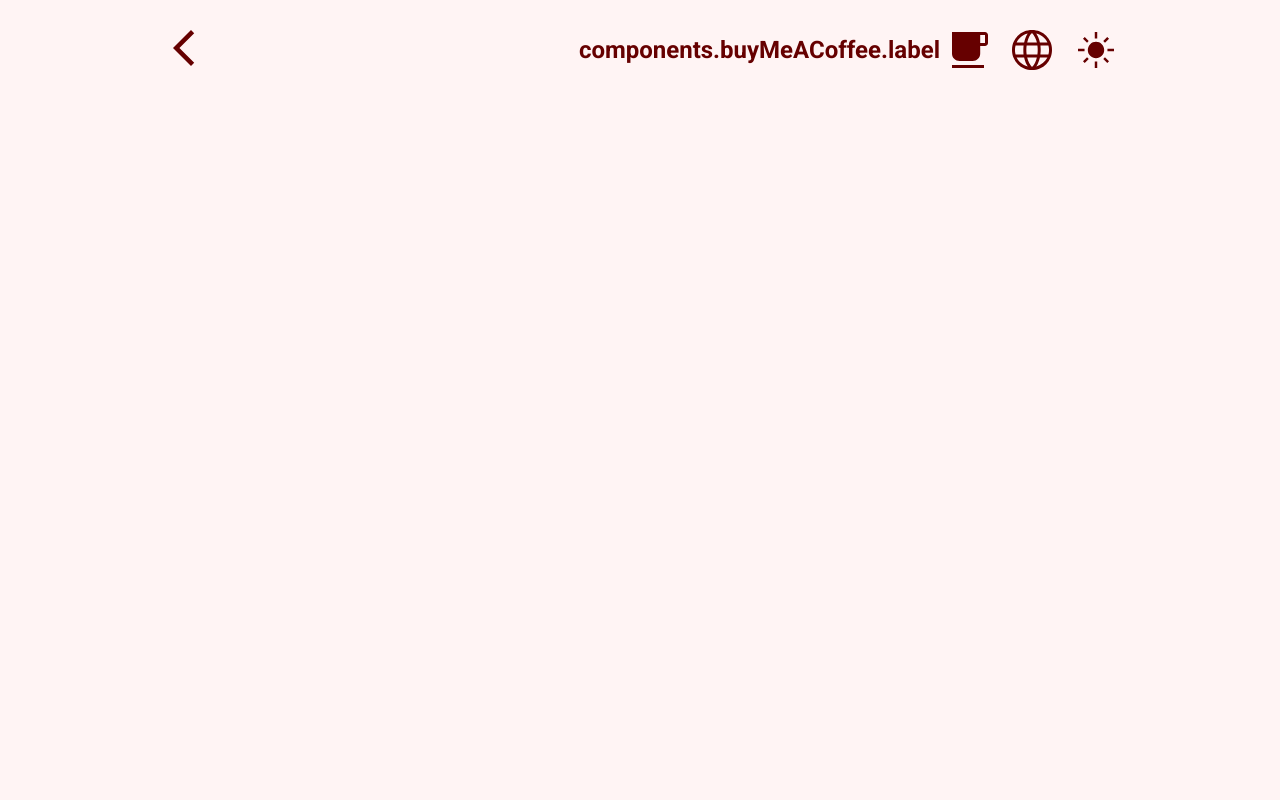
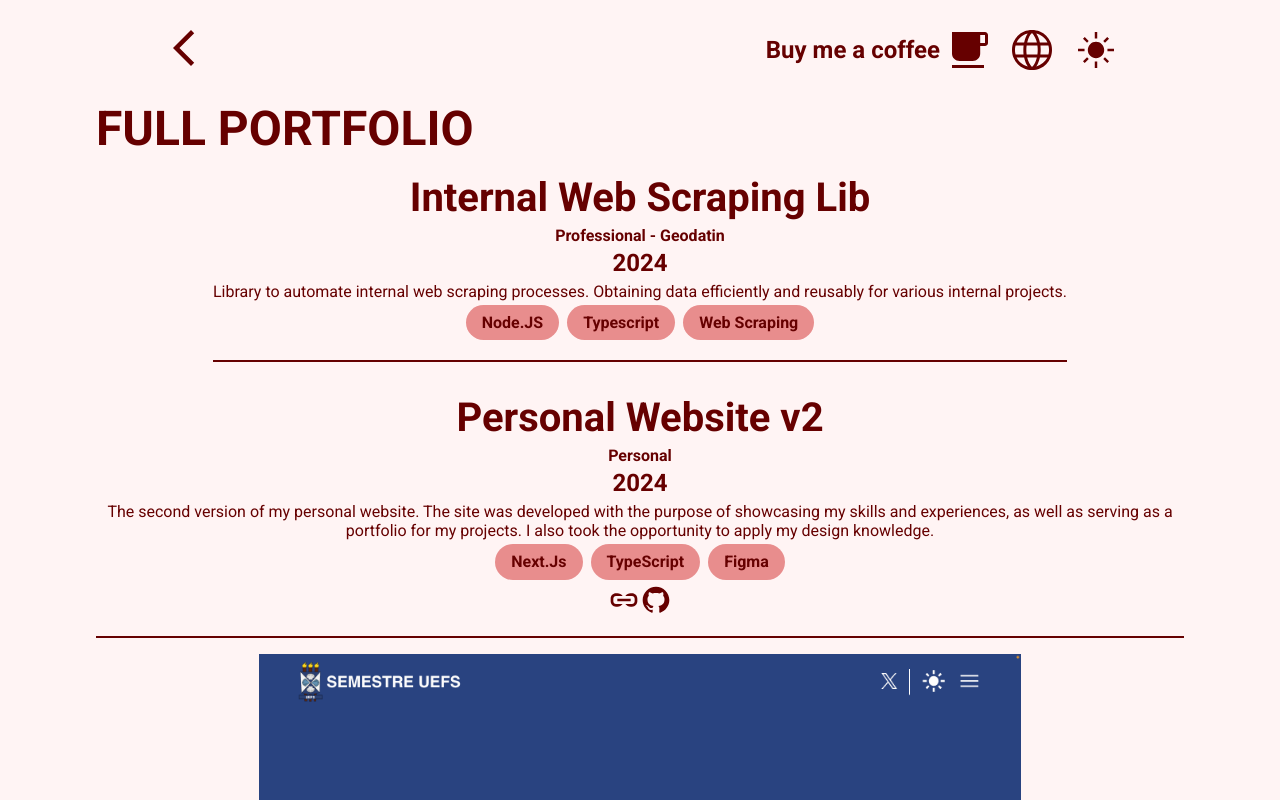
Before and after one commit to LaercioSR/portfolio-v2, a Next.js app: page /projects in a window 1280 px wide. Shown: the top 800 px of the page. Built offline with nearby package versions, Linux system fonts and the light colour scheme.

Commit message:
feat: finish projects page

```diff
--- a/src/app/data/projects.ts
+++ b/src/app/data/projects.ts
@@ -13,11 +13,20 @@ interface Project {
 
 export const projects: Project[] = [
   {
+    title: "libScrapper",
+    year: "2024",
+    skills: ["Node.JS", "Typescript", "Web Scraping"],
+    type: "professional",
+    bond: "Geodatin",
+    images: [],
+    highlight: false,
+  },
+  {
     title: "portfolioV2",
     link: "https://laerciorios.com/",
     repository: "https://github.com/LaercioSR/personal-website-v2",
     year: "2024",
-    skills: ["Next.Js", "TypeScript"],
+    skills: ["Next.Js", "TypeScript", "Figma"],
     type: "personal",
     images: [],
     highlight: false,
--- a/src/app/i18n/locales/en.json
+++ b/src/app/i18n/locales/en.json
@@ -30,7 +30,7 @@
           "label": "Fullstack developer focused on NodeJs and React"
         },
         "description": {
-          "label": "Lorem ipsum dolor sit amet, consectetur adipiscing elit. Nunc diam massa, ornare eu bibendum a, venenatis non purus. Sed erat purus, porttitor eu posuere interdum, rutrum a nisl. Maecenas maximus volutpat purus sed posuere. Quisque sit amet nisl eros. Sed mollis diam eu libero sagittis cursus. Pellentesque habitant morbi tristique senectus et netus et malesuada fames ac turpis egestas. Pellentesque quis orci sed orci imperdiet suscipit. Donec cursus leo velit, eget venenatis neque vehicula ut."
+          "label": "I'm a FullStack developer focused on JavaScript/TypeScript, with experience in Node.js and React.js. I have experience creating Restful APIs with clear and detailed documentation integrated with relational databases like PostgreSQL. I also have experience developing responsive interfaces and implementing efficient development and deployment pipelines (CI/CD) using Docker and GitHub Actions. In addition, I have experience creating unit and integration tests, ensuring the quality and robustness of the applications."
         }
       },
       "projects": {
@@ -64,6 +64,11 @@
         "title": {
           "label": "Presentations"
         }
+      }
+    },
+    "projects": {
+      "title": {
+        "label": "FULL PORTFOLIO"
       }
     }
   },
@@ -99,7 +104,7 @@
           "label": "Remote (Feira de Santana, Brazil)"
         },
         "description": {
-          "label": "Lorem ipsum dolor sit amet, consectetur adipiscing elit. Nunc sit amet egestas diam. Donec eget convallis ex. Cras nec leo risus. Nunc finibus lorem risus, id fermentum urna tempus eu.\n\nDonec id iaculis dui. Nulla sit amet euismod velit. Donec sed quam sit amet elit eleifend elementum. Morbi pellentesque ligula vel faucibus commodo. Aenean rhoncus varius ligula ut cursus. Duis congue pellentesque rutrum."
+          "label": "The company specializes in developing systems that integrate data intelligence and geoinformation to offer innovative solutions. My main responsibilities involve creating and maintaining Restful APIs with automated integration testing, using Node.js and TypeScript, as well as developing responsive interfaces in web applications, using React. I am also responsible for managing and optimizing databases related to PostgreSQL performing modeling and query enhancement.\n\nIn addition, we develop internal scripts and libraries focused on automating web scraping processes, prioritizing efficiency and reuse. My role also includes configuring and automating CI/CD pipelines with GitHub Actions, facilitating the flow of development and continuous deployment. Participate in meetings with clients to understand their needs and ensure that the solutions provided are aligned with their expectations."
         }
       },
       "golfarma": {
@@ -110,17 +115,36 @@
           "label": "Hybrid (Feira de Santana, Brazil)"
         },
         "description": {
-          "label": "Lorem ipsum dolor sit amet, consectetur adipiscing elit. Nunc sit amet egestas diam. Donec eget convallis ex. Cras nec leo risus. Nunc finibus lorem risus, id fermentum urna tempus eu.\n\nDonec id iaculis dui. Nulla sit amet euismod velit. Donec sed quam sit amet elit eleifend elementum. Morbi pellentesque ligula vel faucibus commodo. Aenean rhoncus varius ligula ut cursus. Duis congue pellentesque rutrum."
+          "label": "The pharmaceutical distributor, focused on the Bahian market, began investing in technology at the end of 2019 to keep up with the transformations in the sector. During my time at the company, I worked on the development, creation, and maintenance of Restful APIs, using PHP (Laravel), ensuring the efficiency and scalability of the implemented solutions.\n\nI was also responsible for managing and maintaining databases with SQL Server and PostgreSQL, ensuring the integrity and performance of the stored information. In addition, I maintained direct contact with customers to understand their needs, solve problems, and ensure the proper implementation of the developed systems."
         }
       }
     },
     "projects": {
+      "types": {
+        "personal": {
+          "label": "Personal"
+        },
+        "professional": {
+          "label": "Professional"
+        },
+        "academic": {
+          "label": "Academic"
+        }
+      },
+      "libScrapper": {
+        "title": {
+          "label": "Internal Web Scraping Lib"
+        },
+        "description": {
+          "label": "Library to automate internal web scraping processes. Obtaining data efficiently and reusably for various internal projects."
+        }
+      },
       "portfolioV2": {
         "title": {
           "label": "Personal Website v2"
         },
         "description": {
-          "label": "Lorem ipsum dolor sit amet, consectetur adipiscing elit. Nunc sit amet egestas diam. Donec eget convallis ex. Cras nec leo risus. Nunc finibus lorem risus, id fermentum urna tempus eu."
+          "label": "The second version of my personal website. The site was developed with the purpose of showcasing my skills and experiences, as well as serving as a portfolio for my projects. I also took the opportunity to apply my design knowledge."
         }
       },
       "semesterUefs": {
@@ -128,7 +152,7 @@
           "label": "Semester UEFS"
         },
         "description": {
-          "label": "Lorem ipsum dolor sit amet, consectetur adipiscing elit. Nunc sit amet egestas diam. Donec eget convallis ex. Cras nec leo risus. Nunc finibus lorem risus, id fermentum urna tempus eu."
+          "label": "Platform with a countdown to the end of the academic semester at UEFS, along with a calendar featuring automatic updates to assist the academic community."
         }
       },
       "portfolioV1": {
@@ -136,7 +160,7 @@
           "label": "Personal Website v1"
         },
         "description": {
-          "label": "Lorem ipsum dolor sit amet, consectetur adipiscing elit. Nunc sit amet egestas diam. Donec eget convallis ex. Cras nec leo risus. Nunc finibus lorem risus, id fermentum urna tempus eu."
+          "label": "First version of my personal website. It is currently outdated."
         }
       },
       "ondeAssistir": {
@@ -144,7 +168,7 @@
           "label": "Onde Assistir (Where to Watch)"
         },
         "description": {
-          "label": "Lorem ipsum dolor sit amet, consectetur adipiscing elit. Nunc sit amet egestas diam. Donec eget convallis ex. Cras nec leo risus. Nunc finibus lorem risus, id fermentum urna tempus eu."
+          "label": "Platform that gathers information on where to watch live football matches, based on services available in Brazil. Developed as an academic project."
         }
       },
       "ppbio": {
@@ -152,7 +176,7 @@
           "label": "PPBio"
         },
         "description": {
-          "label": "Lorem ipsum dolor sit amet, consectetur adipiscing elit. Nunc sit amet egestas diam. Donec eget convallis ex. Cras nec leo risus. Nunc finibus lorem risus, id fermentum urna tempus eu."
+          "label": "Platform featuring a listing of projects for fundraising, focused on the Legal Amazon region. I contributed by developing the API."
         }
       },
       "rhisa": {
@@ -160,7 +184,7 @@
           "label": "Rhisa"
         },
         "description": {
-          "label": "Lorem ipsum dolor sit amet, consectetur adipiscing elit. Nunc sit amet egestas diam. Donec eget convallis ex. Cras nec leo risus. Nunc finibus lorem risus, id fermentum urna tempus eu."
+          "label": "Platform focused on creating a network of researchers working in the Legal Amazon region. I contributed to the development of the API and data scraping."
         }
       },
       "leadbase": {
@@ -168,7 +192,7 @@
           "label": "Leadbase"
         },
         "description": {
-          "label": "Lorem ipsum dolor sit amet, consectetur adipiscing elit. Nunc sit amet egestas diam. Donec eget convallis ex. Cras nec leo risus. Nunc finibus lorem risus, id fermentum urna tempus eu."
+          "label": "Data management platform for pharmacies."
         }
       }
     },
@@ -181,7 +205,7 @@
           "label": "XXX SIECOMP"
         },
         "description": {
-          "label": "Lorem ipsum dolor sit amet, consectetur adipiscing elit. Nunc sit amet egestas diam. Donec eget convallis ex. Cras nec leo risus. Nunc finibus lorem risus, id fermentum urna tempus eu.\n\nDonec id iaculis dui. Nulla sit amet euismod velit. Donec sed quam sit amet elit eleifend elementum. Morbi pellentesque ligula vel faucibus commodo. Aenean rhoncus varius ligula ut cursus. Duis congue pellentesque rutrum."
+          "label": "The talk addressed the importance of learning the basics and making a correlation between cooking and programming. The idea was to show that, just as in cooking, it is necessary to understand the ingredients and their functions to create an elaborate cake, in programming it is necessary to understand the concepts and their applications to create efficient and quality code."
         }
       }
     }
--- a/src/app/i18n/locales/pt.json
+++ b/src/app/i18n/locales/pt.json
@@ -30,7 +30,7 @@
           "label": "Programador fullstack com foco NodeJs e React"
         },
         "description": {
-          "label": "Lorem ipsum dolor sit amet, consectetur adipiscing elit. Nunc diam massa, ornare eu bibendum a, venenatis non purus. Sed erat purus, porttitor eu posuere interdum, rutrum a nisl. Maecenas maximus volutpat purus sed posuere. Quisque sit amet nisl eros. Sed mollis diam eu libero sagittis cursus. Pellentesque habitant morbi tristique senectus et netus et malesuada fames ac turpis egestas. Pellentesque quis orci sed orci imperdiet suscipit. Donec cursus leo velit, eget venenatis neque vehicula ut."
+          "label": "Sou desenvolvedor FullStack focado em JavaScript/TypeScript, com experiência em Node.js e React.js.Tenho experiência na criação de APIs Restful com documentações claras e detalhadas, integradas a bancos de dados relacionais como PostgreSQL. Também possuo experiência no desenvolvimento de interfaces responsivas e na implementação de pipelines de desenvolvimento e deploy eficientes (CI/CD), utilizando Docker e GitHub Actions. Além disso, possuo experiência na criação de testes unitários e de integração, garantindo a qualidade e a robustez das aplicações."
         }
       },
       "projects": {
@@ -64,6 +64,11 @@
         "title": {
           "label": "Apresentações"
         }
+      }
+    },
+    "projects": {
+      "title": {
+        "label": "PORTFÓLIO COMPLETO"
       }
     }
   },
@@ -99,7 +104,7 @@
           "label": "Remoto (Feira de Santana - BA)"
         },
         "description": {
-          "label": "Geodatin - Lorem ipsum dolor sit amet, consectetur adipiscing elit. Nunc sit amet egestas diam. Donec eget convallis ex. Cras nec leo risus. Nunc finibus lorem risus, id fermentum urna tempus eu.\n\nDonec id iaculis dui. Nulla sit amet euismod velit. Donec sed quam sit amet elit eleifend elementum. Morbi pellentesque ligula vel faucibus commodo. Aenean rhoncus varius ligula ut cursus. Duis congue pellentesque rutrum."
+          "label": "A empresa é especializada no desenvolvimento de sistemas que integram inteligência de dados e geoinformação para oferecer soluções inovadoras. Minhas principais responsabilidades envolvem a criação e manutenção de APIs Restful com testes de integração automatizados, utilizando Node.js e TypeScript, além do desenvolvimento de interfaces responsivas em aplicações web, usando React. Também sou responsável pelo gerenciamento e otimização de bancos de dados relacionais com PostgreSQL, realizando modelagem e aprimoramento de consultas.\n\nAlém disso, desenvolvo scripts e bibliotecas internas focados na automação de processos de web scraping, priorizando a eficiência e reutilização. Minha atuação inclui ainda a configuração e automação de pipelines de CI/CD com GitHub Actions, facilitando o fluxo de desenvolvimento e deploy contínuo. Participo ativamente de reuniões com clientes para entender suas necessidades e assegurar que as soluções desenvolvidas estejam alinhadas com suas expectativas."
         }
       },
       "golfarma": {
@@ -110,17 +115,36 @@
           "label": "Híbrido (Feira de Santana - BA)"
         },
         "description": {
-          "label": "Golfarma - Lorem ipsum dolor sit amet, consectetur adipiscing elit. Nunc sit amet egestas diam. Donec eget convallis ex. Cras nec leo risus. Nunc finibus lorem risus, id fermentum urna tempus eu.\n\nDonec id iaculis dui. Nulla sit amet euismod velit. Donec sed quam sit amet elit eleifend elementum. Morbi pellentesque ligula vel faucibus commodo. Aenean rhoncus varius ligula ut cursus. Duis congue pellentesque rutrum."
+          "label": "A distribuidora farmacêutica, com foco no mercado baiano, começou a investir em tecnologia no final de 2019 para acompanhar as transformações do setor. Durante meu período na empresa, atuei no desenvolvimento, criação e manutenção de APIs Restful, utilizando PHP (Laravel), garantindo a eficiência e escalabilidade das soluções implementadas.\n\nTambém fui responsável pelo gerenciamento e manutenção de bancos de dados com SQL Server e PostgreSQL, assegurando a integridade e a performance das informações armazenadas. Além disso, mantive contato direto com clientes para entender suas necessidades, solucionar problemas e garantir a implementação adequada dos sistemas desenvolvidos."
         }
       }
     },
     "projects": {
+      "types": {
+        "personal": {
+          "label": "Pessoal"
+        },
+        "professional": {
+          "label": "Profissional"
+        },
+        "academic": {
+          "label": "Acadêmico"
+        }
+      },
+      "libScrapper": {
+        "title": {
+          "label": "Biblioteca de Web Scraping Interno"
+        },
+        "description": {
+          "label": "Biblioteca para automatizar processos de web scraping interno. Obtendo dados de forma eficiente e reutilizável para diversos projetos internos."
+        }
+      },
       "portfolioV2": {
         "title": {
           "label": "Site Pessoal v2"
         },
         "description": {
-          "label": "Lorem ipsum dolor sit amet, consectetur adipiscing elit. Nunc sit amet egestas diam. Donec eget convallis ex. Cras nec leo risus. Nunc finibus lorem risus, id fermentum urna tempus eu."
+          "label": "Segunda versão do meu site pessoal. O site foi desenvolvido com o intuito de apresentar minhas habilidades e experiências, além de servir como um portfólio para meus projetos. Também aproveitei para aplicar meus conhecimentos de design."
         }
       },
       "semesterUefs": {
@@ -128,7 +152,7 @@
           "label": "Semestre UEFS"
         },
         "description": {
-          "label": "Lorem ipsum dolor sit amet, consectetur adipiscing elit. Nunc sit amet egestas diam. Donec eget convallis ex. Cras nec leo risus. Nunc finibus lorem risus, id fermentum urna tempus eu."
+          "label": "Plataforma com contagem dos dias para o fim do semestre letivo da UEFS, além de um calendário com atualizações automáticas para ajudar a comunidade acadêmica."
         }
       },
       "portfolioV1": {
@@ -136,7 +160,7 @@
           "label": "Site Pessoal v1"
         },
         "description": {
-          "label": "Lorem ipsum dolor sit amet, consectetur adipiscing elit. Nunc sit amet egestas diam. Donec eget convallis ex. Cras nec leo risus. Nunc finibus lorem risus, id fermentum urna tempus eu."
+          "label": "Primeira versão do meu site pessoal. Atualmente ele está desatualizado."
         }
       },
       "ondeAssistir": {
@@ -144,7 +168,7 @@
           "label": "Onde Assistir"
         },
         "description": {
-          "label": "Lorem ipsum dolor sit amet, consectetur adipiscing elit. Nunc sit amet egestas diam. Donec eget convallis ex. Cras nec leo risus. Nunc finibus lorem risus, id fermentum urna tempus eu."
+          "label": "Plataforma que reúne informações sobre onde assistir partidas de futebol ao vivo, com base em serviços disponíveis no Brasil. Desenvolvimento como projeto acadêmico."
         }
       },
       "ppbio": {
@@ -152,7 +176,7 @@
           "label": "Programa Prioritário de Bioeconomia (PPBio)"
         },
         "description": {
-          "label": "Lorem ipsum dolor sit amet, consectetur adipiscing elit. Nunc sit amet egestas diam. Donec eget convallis ex. Cras nec leo risus. Nunc finibus lorem risus, id fermentum urna tempus eu."
+          "label": "Plataforma com listagem de projetos para capitação de recursos, focado na Amazônia Legal. Atuei desenvolvendo a API."
         }
       },
       "rhisa": {
@@ -160,7 +184,7 @@
           "label": "Rhisa"
         },
         "description": {
-          "label": "Lorem ipsum dolor sit amet, consectetur adipiscing elit. Nunc sit amet egestas diam. Donec eget convallis ex. Cras nec leo risus. Nunc finibus lorem risus, id fermentum urna tempus eu."
+          "label": "Plataforma focado na criação de uma rede de pesquisadores atuando na Amazônia Legal. Atuei no desenvolvimento da API e no scraping dos dados."
         }
       },
       "leadbase": {
@@ -168,7 +192,7 @@
           "label": "Leadbase"
         },
         "description": {
-          "label": "Lorem ipsum dolor sit amet, consectetur adipiscing elit. Nunc sit amet egestas diam. Donec eget convallis ex. Cras nec leo risus. Nunc finibus lorem risus, id fermentum urna tempus eu."
+          "label": "Plataforma de gestão de dados para farmácias."
         }
       }
     },
@@ -181,7 +205,7 @@
           "label": "XXX SIECOMP"
         },
         "description": {
-          "label": "Lorem ipsum dolor sit amet, consectetur adipiscing elit. Nunc sit amet egestas diam. Donec eget convallis ex. Cras nec leo risus. Nunc finibus lorem risus, id fermentum urna tempus eu.\n\nDonec id iaculis dui. Nulla sit amet euismod velit. Donec sed quam sit amet elit eleifend elementum. Morbi pellentesque ligula vel faucibus commodo. Aenean rhoncus varius ligula ut cursus. Duis congue pellentesque rutrum."
+          "label": "A palestra abordou a importância de aprender as bases, fazendo uma correlação entre a culinária e programação. A ideia foi mostrar que, assim como na culinária, é necessário entender os ingredientes e suas funções para criar um bolo elaborado, na programação é necessário entender os conceitos e suas aplicações para criar um código eficiente e de qualidade."
         }
       }
     }
--- a/src/app/projects/page.module.css
+++ b/src/app/projects/page.module.css
@@ -1,7 +1,79 @@
 .projects {
   width: 100%;
+  display: flex;
+  flex-direction: column;
+  justify-content: center;
+  align-items: center;
 }
 
 .projects-main {
   min-height: 100vh;
+  width: 85%;
+  max-width: 70rem;
 }
+
+.projects-main h1 {
+  text-align: left;
+}
+
+.projects-list {
+  list-style-type: none;
+  display: flex;
+  flex-direction: column;
+  justify-content: center;
+  align-items: center;
+  gap: 1rem;
+}
+
+.projects-list-item {
+  display: flex;
+  flex-direction: column;
+  justify-content: center;
+  align-items: center;
+  border-bottom: 0.125rem solid var(--primary);
+}
+
+.projects-list-item img {
+  width: 70%;
+  height: auto;
+}
+
+.projects-list-item:last-child {
+  border-bottom: none;
+}
+
+.projects-list-item-content {
+  display: flex;
+  flex-direction: column;
+  justify-content: center;
+  align-items: center;
+  gap: 0.25rem;
+  padding: 1rem 0;
+  width: 100%;
+}
+
+.projects-list-item svg {
+  width: 2rem;
+}
+
+.projects-list-item svg path {
+  fill: var(--primary);
+}
+
+.projects-list-item-skills_list {
+  list-style-type: none;
+  display: flex;
+  align-items: center;
+  justify-content: center;
+  gap: 0.5rem;
+  width: 100%;
+}
+
+.projects-list-item-skills_list li {
+  display: flex;
+  padding: 0.5rem 1rem;
+  justify-content: center;
+  align-items: center;
+  background-color: var(--tertiary);
+  border-radius: 1.5rem;
+}
--- a/src/app/projects/page.tsx
+++ b/src/app/projects/page.tsx
@@ -1,13 +1,74 @@
 "use client";
+import "../i18n";
+import Image from "next/image";
+import { useTranslation } from "react-i18next";
+
+import GithubIcon from "../assets/icons/github-logo.svg";
+import LinkIcon from "../assets/icons/link.svg";
 import Footer from "../components/Footer";
 import Header from "../components/Header";
+import Typography from "../components/Typography";
+import { projects } from "../data/projects";
 import styles from "./page.module.css";
 
 export default function Projects() {
+  const { t } = useTranslation();
+
   return (
     <main className={styles.projects}>
       <Header hasBackButton />
-      <section className={styles["projects-main"]}></section>
+      <section className={styles["projects-main"]}>
+        <Typography variant="h1">{t("pages.projects.title.label")}</Typography>
+        <ul className={styles["projects-list"]}>
+          {projects.map((project) => (
+            <li key={project.title} className={styles["projects-list-item"]}>
+              {project.images.length > 0 && (
+                <Image
+                  src={`/images/projects/${project.title}/${project.images[0]}`}
+                  alt={project.title}
+                  width={800}
+                  height={400}
+                />
+              )}
+              <div className={styles["projects-list-item-content"]}>
+                <Typography variant="h2">
+                  {t(`data.projects.${project.title}.title.label`)}
+                </Typography>
+                <Typography variant="body1">
+                  {`${t(`data.projects.types.${project.type}.label`)}${project.bond ? ` - ${project.bond}` : ""}`}
+                </Typography>
+                <Typography variant="h4">{project.year}</Typography>
+                <Typography variant="body2">
+                  {t(`data.projects.${project.title}.description.label`)}
+                </Typography>
+                <ul className={styles["projects-list-item-skills_list"]}>
+                  {project.skills.map((skill) => (
+                    <li key={skill}>
+                      <Typography variant="body1">{skill}</Typography>
+                    </li>
+                  ))}
+                </ul>
+                <div>
+                  {project.link && (
+                    <a href={project.link} target="_blank" rel="noreferrer">
+                      <LinkIcon />
+                    </a>
+                  )}
+                  {project.repository && (
+                    <a
+                      href={project.repository}
+                      target="_blank"
+                      rel="noreferrer"
+                    >
+                      <GithubIcon />
+                    </a>
+                  )}
+                </div>
+              </div>
+            </li>
+          ))}
+        </ul>
+      </section>
       <Footer />
     </main>
   );
```
Also changed, not shown: src/app/page.tsx (+4 -4 lines).
